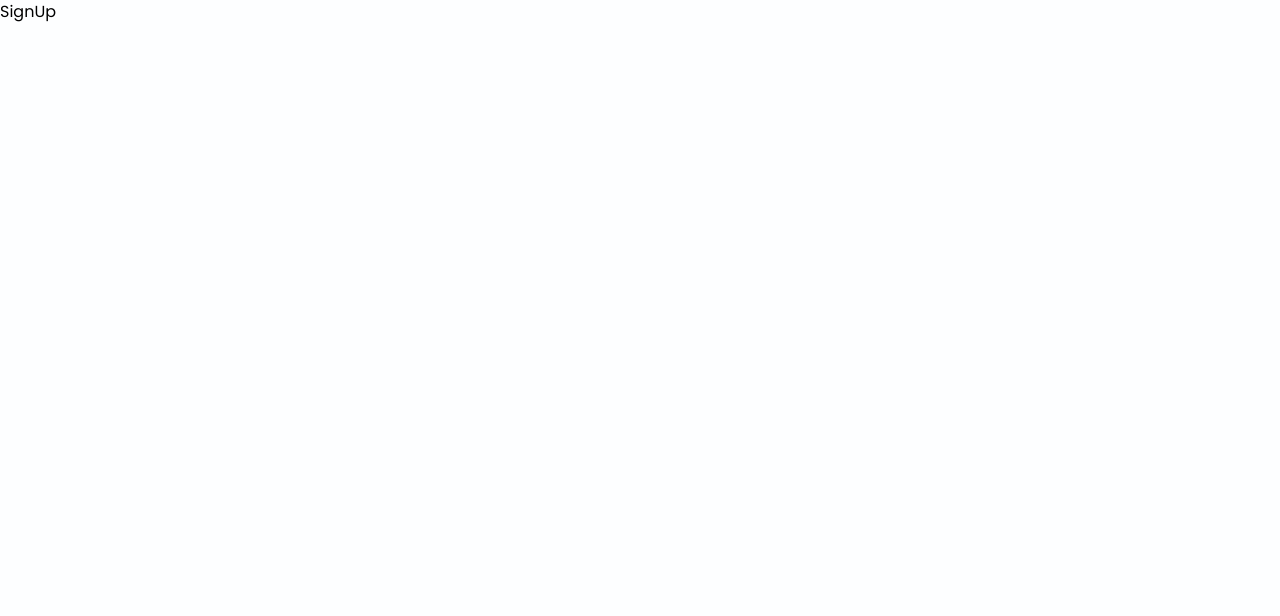
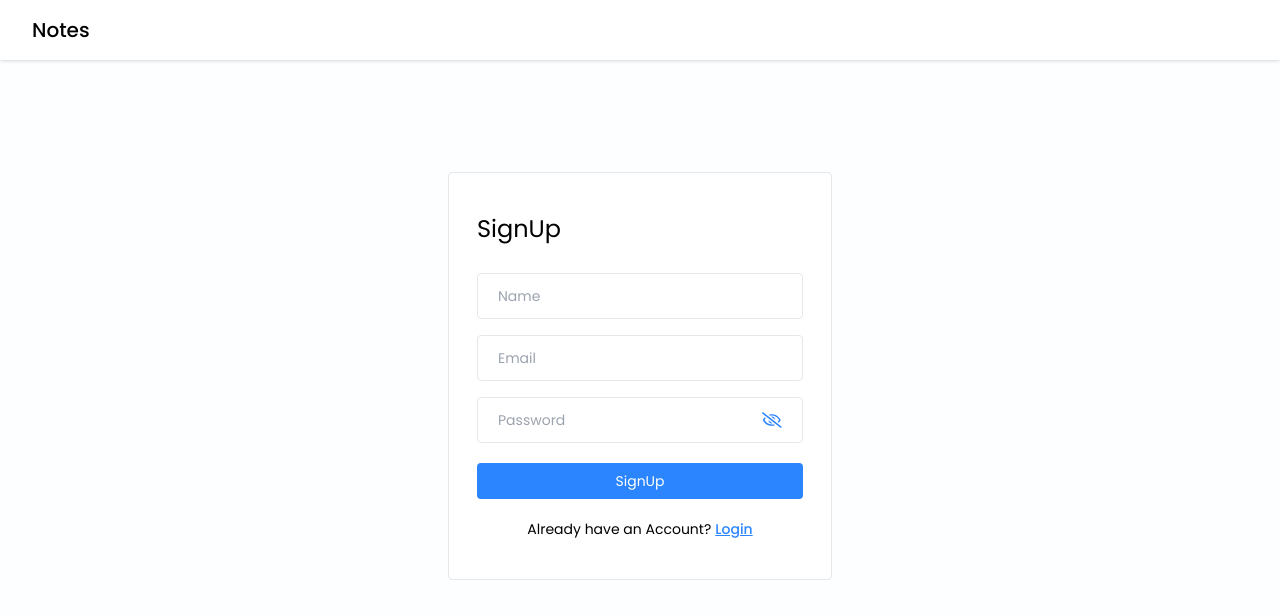
Before and after one commit to amarphule/notes-app, a React (Vite) app in the folder frontend/notes-app/: page /signup in a window 1280 px wide. Shown: the top 616 px of the page. Built offline with nearby package versions, Linux system fonts and the light colour scheme.

Commit message:
add signup

```diff
--- a/frontend/notes-app/src/App.jsx
+++ b/frontend/notes-app/src/App.jsx
@@ -1,14 +1,14 @@
 import { BrowserRouter as Router, Routes, Route } from "react-router-dom";
 import Home from "./pages/Home/Home";
 import Login from "./pages/Login/Login";
-import Signup from "./pages/Signup/Signup";
+import SignUp from "./pages/SignUp/SignUp";
 
 const router = (
   <Router>
     <Routes>
       <Route path="/dashboard" exact element={<Home />} />
       <Route path="/login" exact element={<Login />} />
-      <Route path="/signup" exact element={<Signup />} />
+      <Route path="/signup" exact element={<SignUp />} />
     </Routes>
   </Router>
 );
--- a/frontend/notes-app/src/pages/Login/Login.jsx
+++ b/frontend/notes-app/src/pages/Login/Login.jsx
@@ -9,7 +9,7 @@
   const [password, setPassword] = useState("");
   const [error, setError] = useState(null);
 
-  const handleSubmit = (e) => {
+  const handleLogin = (e) => {
     e.preventDefault();
     if (!validEmail(email)) {
       setError("Plese enter a valid email address");
@@ -27,7 +27,7 @@
       <Navbar />
       <div className="flex items-center justify-center mt-28">
         <div className="w-96 bg-white py-10 px-7 border rounded">
-          <form onSubmit={handleSubmit}>
+          <form onSubmit={handleLogin}>
             <h4 className="text-2xl mb-7">Login</h4>
             <input
               type="text"
--- a/frontend/notes-app/src/pages/SignUp/SignUp.jsx
+++ b/frontend/notes-app/src/pages/SignUp/SignUp.jsx
@@ -1,5 +1,75 @@
-const Signup = () => {
-  return <div>SignUp</div>;
+import { useState } from "react";
+import Navbar from "../../components/Navbar/Navbar";
+import PasswordInput from "../../components/Input/PasswordInput";
+import { Link } from "react-router-dom";
+import { validEmail } from "../../utils/helper";
+
+const SignUp = () => {
+  const [name, setName] = useState("");
+  const [email, setEmail] = useState("");
+  const [password, setPassword] = useState("");
+  const [error, setError] = useState(null);
+
+  const handleSignUp = (e) => {
+    e.preventDefault();
+    if (!name) {
+      setError("Please enter your name");
+      return;
+    }
+    if (!validEmail(email)) {
+      setError("Plese enter a valid email address");
+      return;
+    }
+    if (!password) {
+      setError("Please enter a valid password");
+      return;
+    }
+
+    setError("");
+  };
+  return (
+    <div>
+      <Navbar />
+      <div className="flex items-center justify-center mt-28">
+        <div className="w-96 border py-10 px-7 rounded bg-white">
+          <form onSubmit={handleSignUp}>
+            <h4 className="text-2xl mb-7">SignUp</h4>
+            <input
+              type="text"
+              placeholder="Name"
+              value={name}
+              onChange={(e) => setName(e.target.value)}
+              className="input-box"
+            />
+            <input
+              type="text"
+              placeholder="Email"
+              value={email}
+              onChange={(e) => setEmail(e.target.value)}
+              className="input-box"
+            />
+            <PasswordInput
+              value={password}
+              onChange={(e) => setPassword(e.target.value)}
+            />
+            <p className="text-sm text-red-500 pb-1">{error}</p>
+            <button type="submit" className="btn-primary">
+              SignUp
+            </button>
+            <p className="text-sm text-center mt-4">
+              Already have an Account?
+              <Link
+                to="/login"
+                className="font-medium text-primary underline ml-1"
+              >
+                Login
+              </Link>
+            </p>
+          </form>
+        </div>
+      </div>
+    </div>
+  );
 };
 
-export default Signup;
+export default SignUp;
```
